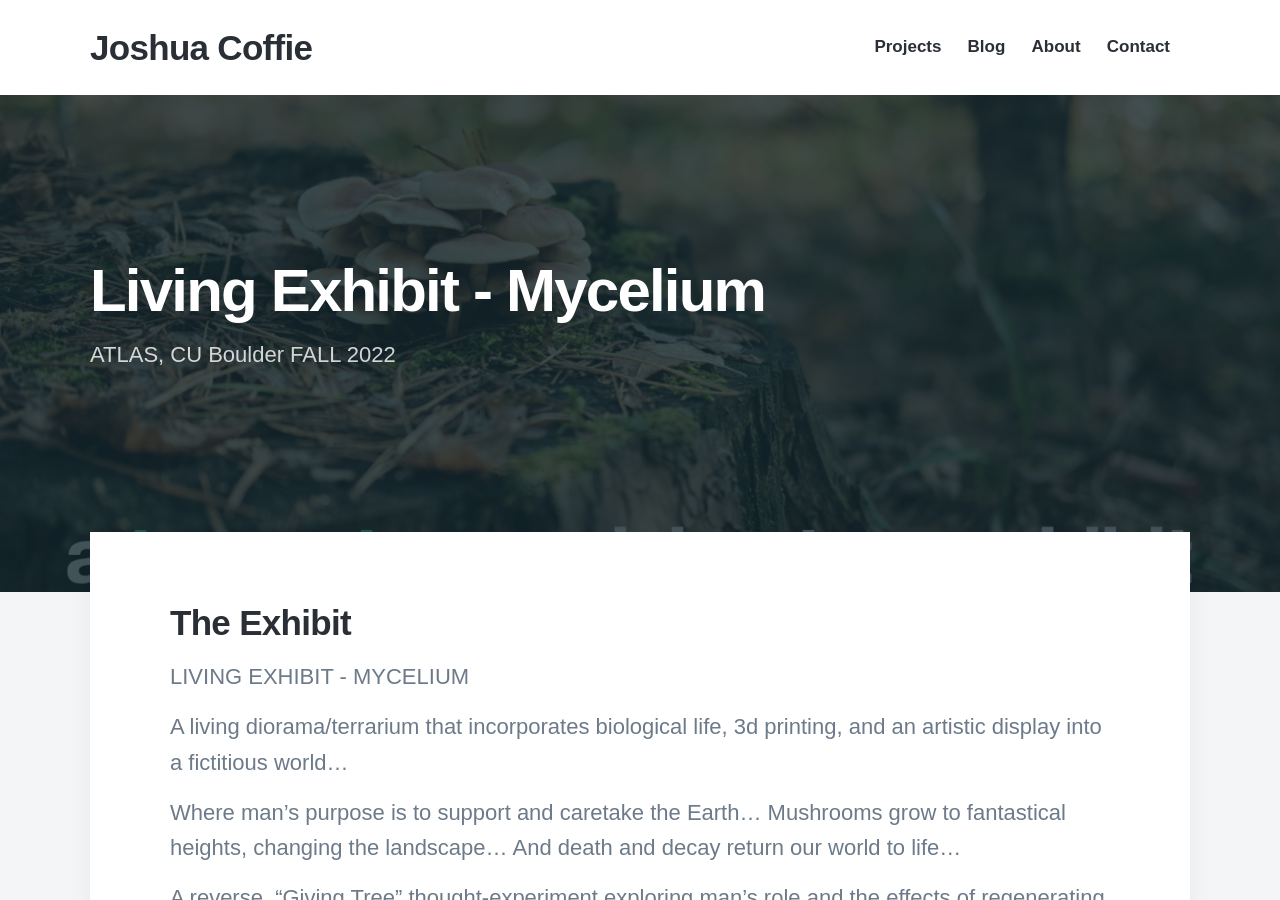
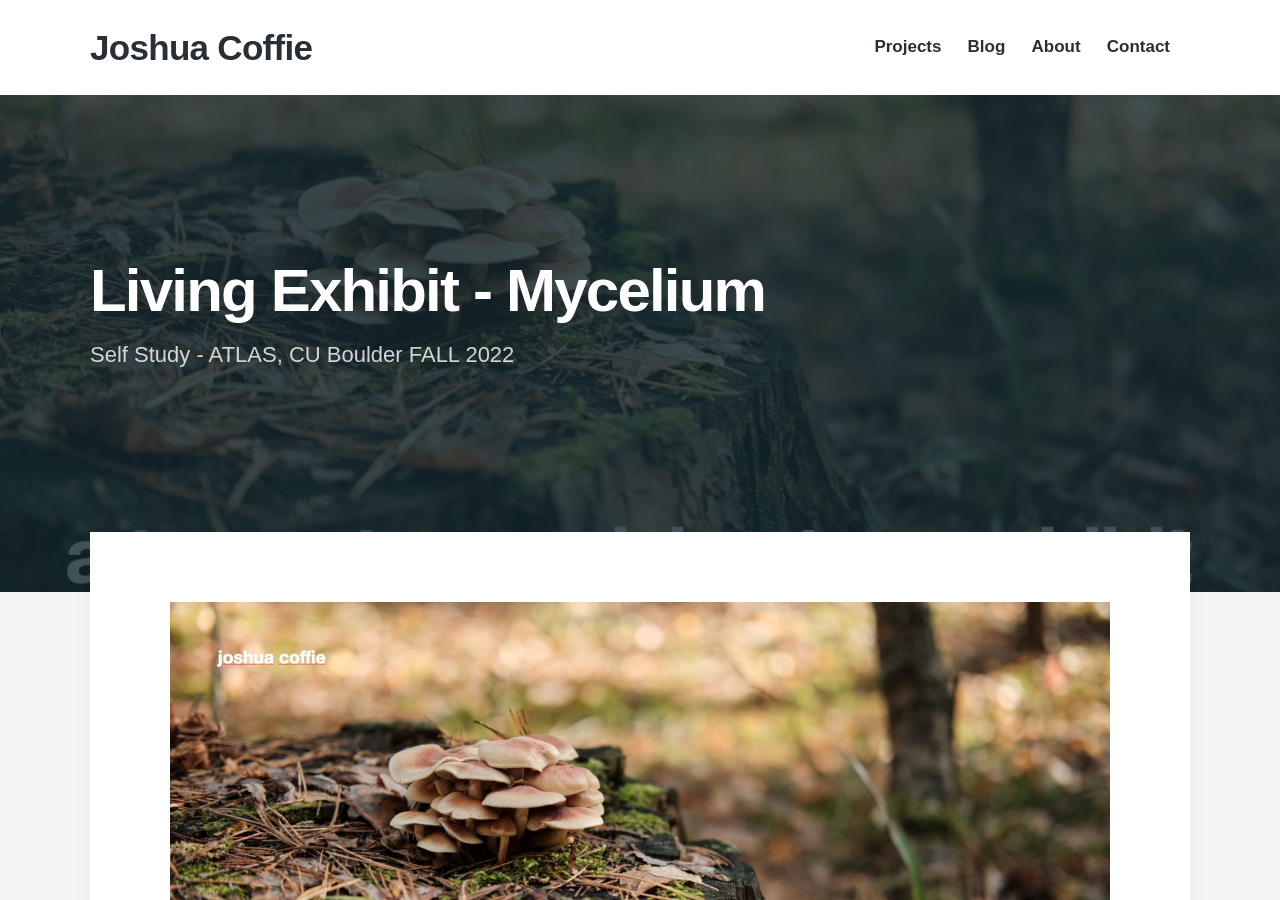
Before and after one commit to starbuck10/JCoffie, a Jekyll site: the page built from _projects/2022-12-03-Mycelium_Exhibit.md, in a window 1280 px wide and 900 px high. Built offline with Jekyll 4.4.1, drawn with Linux system fonts in a browser that asks for light colours; nearby versions of some CDN libraries; some web fonts are replaced.

Commit message:
New project

```diff
--- a/_projects/2022-12-03-Mycelium_Exhibit.md
+++ b/_projects/2022-12-03-Mycelium_Exhibit.md
@@ -1,10 +1,12 @@
 ---
 title: 'Living Exhibit - Mycelium'
-subtitle: 'ATLAS, CU Boulder FALL 2022'
+subtitle: 'Self Study - ATLAS, CU Boulder FALL 2022'
 date: 2022-12-03 12:00:00
 description: A reverse, Giving Tree thought-experiment exploring man's role and the effects of regenerating life through death by the cultivation of mycelium
 featured_image: '/images/SSProjImg.jpg'
 ---
+
+<p align="center"><img src="/images/SSProjImg.jpg"></p>
 
 ## The Exhibit
 
```
